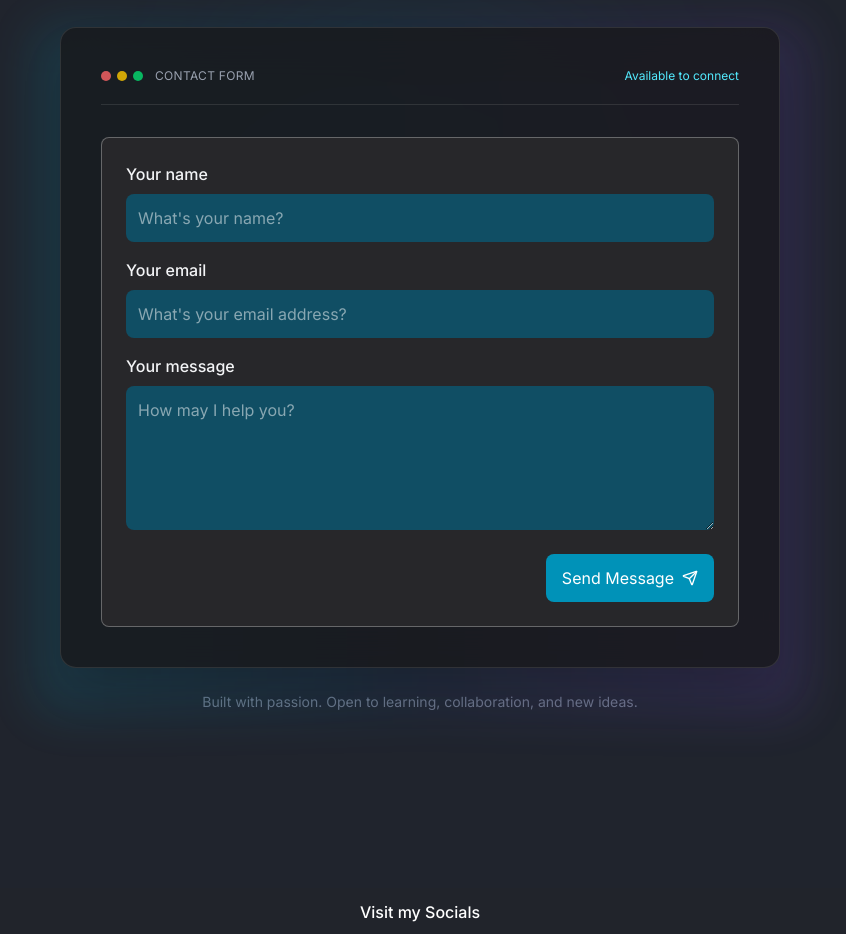
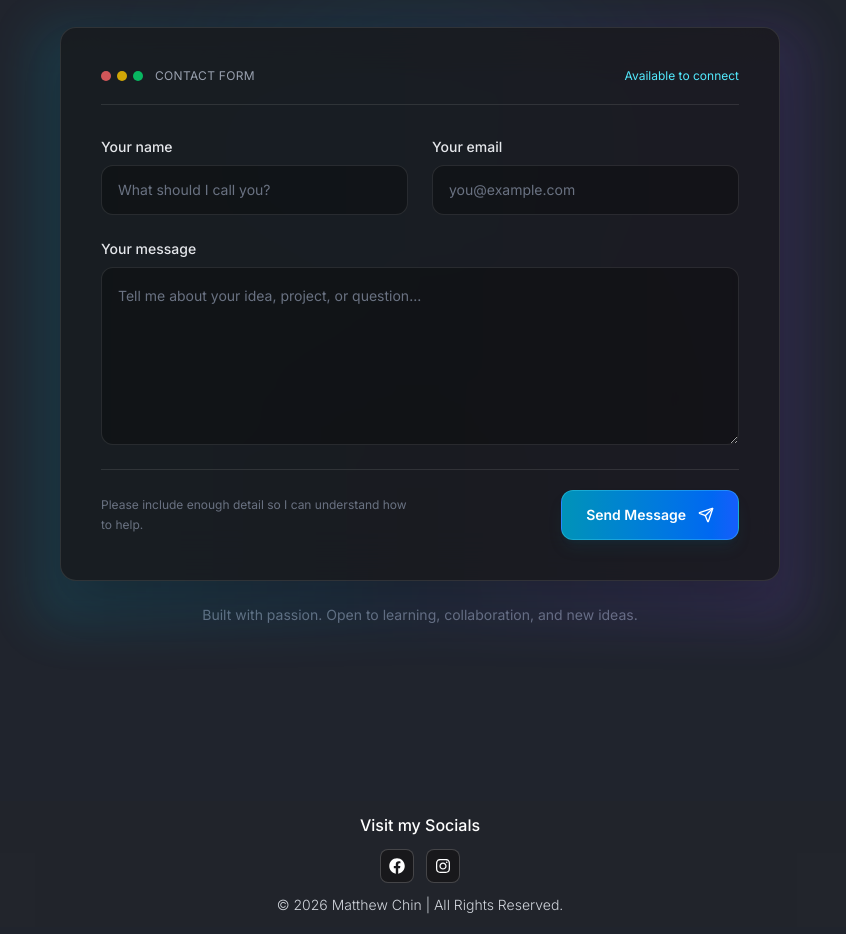
Before and after one commit to matthew17n/Portfolio, a React (Vite) app: page /#home in a window 1280 px wide. Shown: the part 3720-4654 px from the top of the page, without its empty margins (220-1066 px from the left). Built offline with nearby package versions, Linux system fonts and the light colour scheme.

Commit message:
Refactor ContactForm with new submit handler and styles
Refactor ContactForm component to improve structure and styling.

```diff
--- a/src/components/Forms.jsx
+++ b/src/components/Forms.jsx
@@ -2,62 +2,86 @@
 import { LuSend } from "react-icons/lu";
 
 export function ContactForm() {
+    function handleSubmit(event) {
+        event.preventDefault();
+    }
+
     return (
         <form
-            className="flex w-full min-w-0 flex-col gap-4 rounded-lg border border-gray-50/30 bg-zinc-800 p-4 sm:p-6"
-            onSubmit={(event) => event.preventDefault()}
+            onSubmit={handleSubmit}
+            className="flex w-full min-w-0 flex-col gap-6"
         >
-            <div className="flex min-w-0 flex-col gap-2 text-gray-100">
-                <label htmlFor="userName" className="inter-medium">
+            <div className="grid grid-cols-1 gap-6 sm:grid-cols-2">
+                <div className="flex min-w-0 flex-col gap-2">
+                    <label
+                        htmlFor="userName"
+                        className="text-sm font-medium text-gray-200"
+                    >
                         Your name
                     </label>
+
                     <input
+                        id="userName"
+                        name="userName"
                         type="text"
-                    name="userName"
-                    id="userName"
+                        placeholder="What should I call you?"
                         autoComplete="name"
                         required
-                    className="w-full min-w-0 rounded-lg bg-cyan-900 px-3 py-3 text-base text-white outline-none transition focus:ring-2 focus:ring-cyan-400"
-                    placeholder="What's your name?"
+                        className="w-full min-w-0 rounded-xl border border-white/10 bg-black/30 px-4 py-3.5 text-sm text-white outline-none transition-all duration-300 placeholder:text-gray-500 hover:border-white/20 focus:border-cyan-400 focus:bg-cyan-400/5 focus:ring-2 focus:ring-cyan-400/20"
                     />
                 </div>
 
-            <div className="flex min-w-0 flex-col gap-2 text-gray-100">
-                <label htmlFor="userEmail" className="inter-medium">
+                <div className="flex min-w-0 flex-col gap-2">
+                    <label
+                        htmlFor="userEmail"
+                        className="text-sm font-medium text-gray-200"
+                    >
                         Your email
                     </label>
+
                     <input
+                        id="userEmail"
+                        name="userEmail"
                         type="email"
-                    name="userEmail"
-                    id="userEmail"
+                        placeholder="you@example.com"
                         autoComplete="email"
                         required
-                    className="w-full min-w-0 rounded-lg bg-cyan-900 px-3 py-3 text-base text-white outline-none transition focus:ring-2 focus:ring-cyan-400"
-                    placeholder="What's your email address?"
+                        className="w-full min-w-0 rounded-xl border border-white/10 bg-black/30 px-4 py-3.5 text-sm text-white outline-none transition-all duration-300 placeholder:text-gray-500 hover:border-white/20 focus:border-cyan-400 focus:bg-cyan-400/5 focus:ring-2 focus:ring-cyan-400/20"
+                    />
+                </div>
+            </div>
+
+            <div className="flex min-w-0 flex-col gap-2">
+                <label
+                    htmlFor="userMessage"
+                    className="text-sm font-medium text-gray-200"
+                >
+                    Your message
+                </label>
+
+                <textarea
+                    id="userMessage"
+                    name="userMessage"
+                    placeholder="Tell me about your idea, project, or question..."
+                    rows={6}
+                    required
+                    className="w-full min-w-0 resize-y rounded-xl border border-white/10 bg-black/30 px-4 py-4 text-sm leading-6 text-white outline-none transition-all duration-300 placeholder:text-gray-500 hover:border-white/20 focus:border-cyan-400 focus:bg-cyan-400/5 focus:ring-2 focus:ring-cyan-400/20"
                 />
             </div>
 
-            <div className="flex min-w-0 flex-col gap-2 text-gray-100">
-                <label htmlFor="userMessage" className="inter-medium">
-                    Your message
-                </label>
-                <textarea
-                    name="userMessage"
-                    id="userMessage"
-                    required
-                    rows={5}
-                    className="w-full min-w-0 resize-y rounded-lg bg-cyan-900 px-3 py-3 text-base text-white outline-none transition focus:ring-2 focus:ring-cyan-400"
-                    placeholder="How may I help you?"
-                />
-            </div>
+            <div className="flex flex-col items-start justify-between gap-4 border-t border-white/10 pt-5 sm:flex-row sm:items-center">
+                <p className="max-w-xs text-xs leading-5 text-gray-500">
+                    Please include enough detail so I can understand how to help.
+                </p>
 
                 <button
                     type="submit"
-                className="mt-2 inline-flex w-full items-center justify-center gap-2 rounded-lg bg-cyan-600 px-4 py-3 text-white transition-colors duration-300 hover:bg-cyan-600/80 focus-visible:outline-2 focus-visible:outline-offset-2 focus-visible:outline-cyan-400 sm:w-auto sm:self-end"
+                    className="group inline-flex w-full items-center justify-center gap-3 rounded-xl border border-cyan-300/30 bg-gradient-to-r from-cyan-600 to-blue-600 px-6 py-3.5 text-sm font-semibold text-white shadow-lg shadow-cyan-900/20 transition-all duration-300 hover:-translate-y-0.5 hover:border-cyan-200 hover:from-cyan-500 hover:to-blue-500 hover:shadow-xl hover:shadow-cyan-500/20 active:translate-y-0 active:scale-[0.98] sm:w-auto"
                 >
-                <span>Send Message</span>
-                <LuSend className="h-4 w-4" />
+                    Send Message
+                    <LuSend className="h-4 w-4 transition-transform duration-300 group-hover:translate-x-1 group-hover:-translate-y-0.5" />
                 </button>
+            </div>
         </form>
     );
 }
```
Lines whose indentation alone changed are shown as unchanged.
